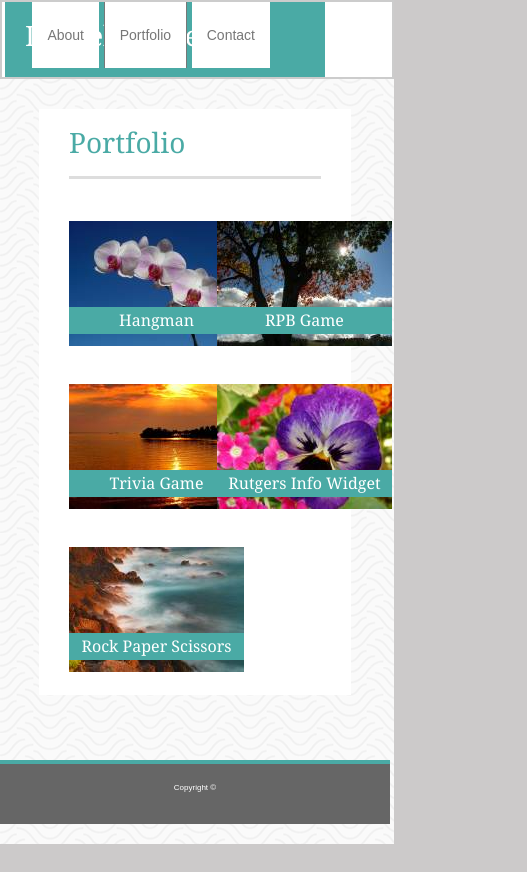
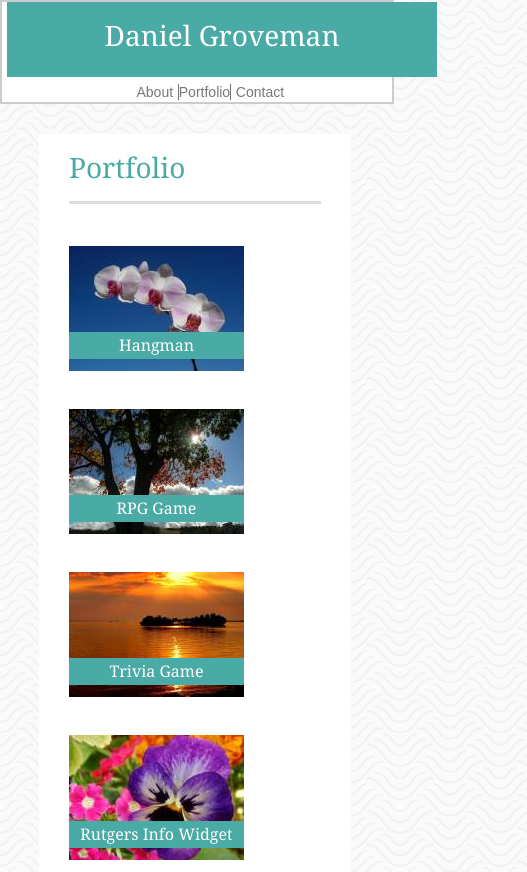
Before and after one commit to daniel5075/Responsive-Portfolio, a plain HTML site: page portfolio.html in a window 390 px wide. Shown: the top 872 px of the page, 527 px wide, since content can reach past the window. Before the commit the page ends 844 px from the top, so only its background shows below. Drawn offline with Linux system fonts and the light colour scheme.

Commit message:
updating index

```diff
--- a/assets/css/style.css
+++ b/assets/css/style.css
@@ -157,13 +157,14 @@ input[type=text], select, textarea {
     body {
          width: 100%;
          border-left: 4px;
-
     }
 
     .container{
+        /* box-sizing: content-box */
         position: relative;
-
-        width: 96%;
+        width: 80%;
+        /* flex-direction: column;
+         justify-content: left;   */
     }
 
     h1{
@@ -201,3 +202,46 @@ input[type=text], select, textarea {
         width: 33%;
     }
 }
+
+@media screen and (max-width: 640px) {
+    body {
+         width: 100%;
+         border-left: 4px;
+    }
+
+    .container{
+        position: relative;
+        width: 80%;
+    }
+
+    h1{
+        position: relative;
+        width:100%;
+        text-align: center;
+    }
+
+    .leftimage{
+        width:93%;
+    }
+
+    .rightimage{
+        width: 93%;
+    }
+
+    .header-container{
+        height:100px;
+        float: none;
+    }
+
+    #header-buttons{
+        position: absolute;
+        width: 100%;
+        right: -35%;
+
+        justify-items: center;
+    }
+
+    .button, .button2{
+        padding: 0;
+    }
+}
--- a/portfolio.html
+++ b/portfolio.html
@@ -33,7 +33,7 @@
 
                 <div class="rightimage">
                     <a href="#"> <img src="assets/images/portimage2.jpg" alt="RPG Game">
-                    <span>RPB Game</span> </a>
+                    <span>RPG Game</span> </a>
                 </div>
 
 
```
